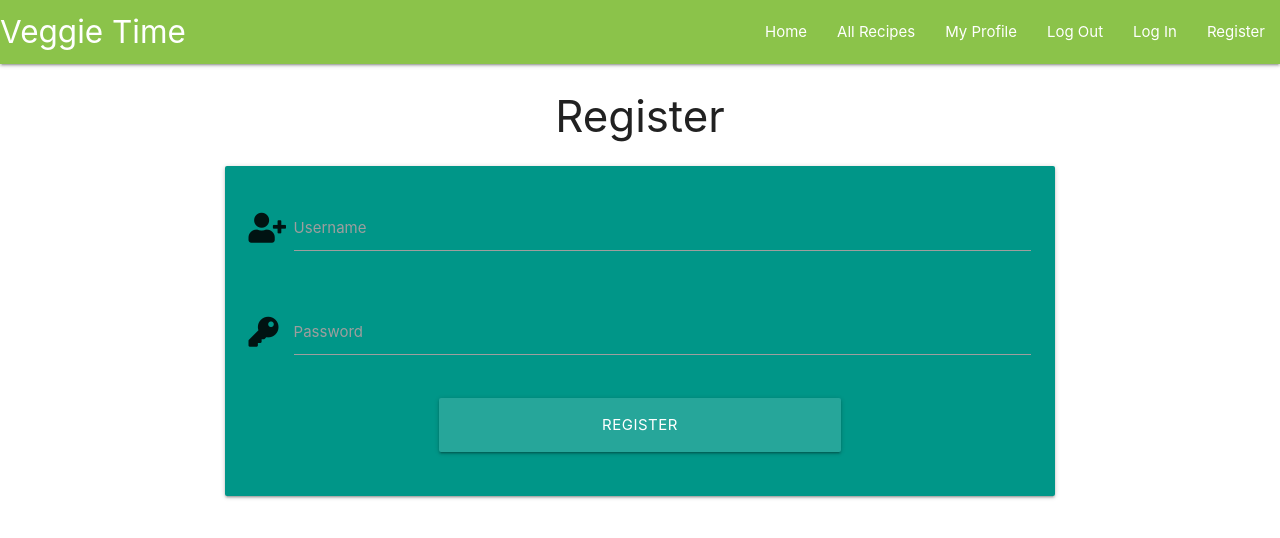
After one commit to Hiimus/veggie-time, a Flask app: page /register in a window 1280 px wide. The commit adds this page. Shown: the top 538 px of the page. Run offline with Flask 2, Linux system fonts and the light colour scheme; some libraries are stand-ins or nearby versions.

Commit message:
Created register.html to templates

```diff
--- a/app.py
+++ b/app.py
@@ -4,6 +4,7 @@ from flask import (
     redirect, request, session, url_for)
 from flask_pymongo import PyMongo
 from bson.objectid import ObjectId
+from werkzeug.security import generate_password_hash, check_password_hash
 if os.path.exists("env.py"):
     import env
 
@@ -24,6 +25,11 @@ def get_recipes():
     return render_template("recipes.html", recipes=recipes)
 
 
+@app.route("/register", methods=["GET", "POST"])
+def register():
+    return render_template("register.html")
+
+
 if __name__ == "__main__":
     app.run(host=os.environ.get("IP"),
             port=int(os.environ.get("PORT")),
--- a/templates/base.html
+++ b/templates/base.html
@@ -27,7 +27,7 @@
                     <li><a href="#">My Profile</a></li>
                     <li><a href="#">Log Out</a></li>
                     <li><a href="#">Log In</a></li>
-                    <li><a href="#">Register</a></li>
+                    <li><a href="{{ url_for('register') }}">Register</a></li>
                 </ul>
             </div>
         </nav>
@@ -40,7 +40,7 @@
             <li><a href="#">My Profile</a></li>
             <li><a href="#">Log Out</a></li>
             <li><a href="#">Log In</a></li>
-            <li><a href="#">Register</a></li>
+            <li><a href="{{ url_for('register') }}">Register</a></li>
         </ul>
     </header>
 
--- /dev/null
+++ b/templates/register.html
@@ -0,0 +1,33 @@
+{% extends "base.html" %}
+{% block content %}
+
+    <h3 class="center-align">Register</h3>
+
+    <div class="row">
+        <form class="col s12 offset-m2 m8" method="POST" action="{{ url_for('register') }}">
+            <div class="card-panel teal">
+                <!-- Username field -->
+                <div class="row">
+                    <div class="input-field col s12">
+                        <i class="fas fa-user-plus prefix"></i>
+                        <input id="username" name="username" type="text" class="validate">
+                        <label for="username">Username</label>
+                    </div>
+                </div>
+                <!-- Password field -->
+                <div class="row">
+                    <div class="input-field col s12">
+                        <i class="fas fa-key prefix"></i>
+                        <input id="password" name="password" type="password" class="validate">
+                        <label for="password">Password</label>
+                    </div>
+                </div>
+                <!-- Submit button -->
+                <div class="row">
+                    <button type="submit" class="col s6 btn-large offset-s3">Register</button>
+                </div>
+            </div>
+        </form>
+    </div>
+
+{% endblock %}
```
